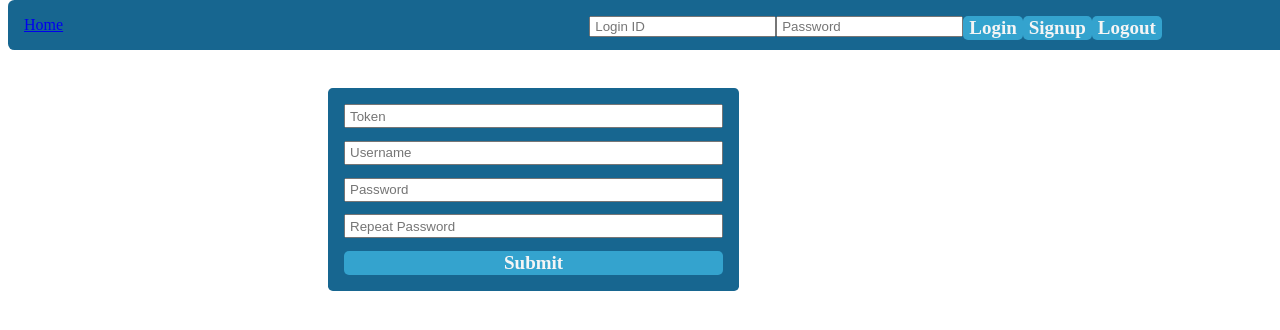
After one commit to 888iee/phpAuth, a PHP site: page /signup.php in a window 1280 px wide. The commit adds this page. Shown: the top 330 px of the page. Run offline with PHP 8.4, Linux system fonts and the light colour scheme.

Commit message:
signup.php added + style

```diff
--- /dev/null
+++ b/src/css/signup.css
@@ -0,0 +1,19 @@
+.main-form {
+    position: relative;
+    top: 5em;
+    left: 20em;
+    width: 30%;
+    background: rgb(23,102,144);
+    padding: 1em;
+    border-radius: .3em;
+}
+
+.form-signup {
+    display: grid;
+    grid-template-rows: repeat(5, 1fr);
+    grid-row-gap: .8em;
+}
+
+input {
+    padding-left: 0.3em;
+}
--- a/src/header.php
+++ b/src/header.php
@@ -20,7 +20,7 @@
                     <input type="password" name="password" placeholder="Password">
                     <button type="submit" name="login-submit">Login</button>
                 </form>
-                <a href="signup.php">Signup</a>
+                <button type="submit" action="signup.php">Signup</button>
                 <form action="includes/logout.php" method="post">
                     <button type="submit" name="logout">Logout</button>
                 </form>
--- /dev/null
+++ b/src/signup.php
@@ -0,0 +1,21 @@
+<?php
+    require "header.php";
+?>
+<link rel="stylesheet" href="css/signup.css">
+<main>
+    <div class="main-form">
+        <section>
+            <form action="includes/signup.php" method="post" class="form-signup">
+                <input type="text" name="authToken" placeholder="Token">
+                <input type="text" name="id" placeholder="Username">
+                <input type="password" name="password" placeholder="Password">
+                <input type="password" name="password-repeat" placeholder="Repeat Password">
+                <button type="submit" name="signup-submit">Submit</button>
+            </form>
+        </section>
+    </div>
+</main>
+
+<?php
+    require "footer.php";
+?>
```
